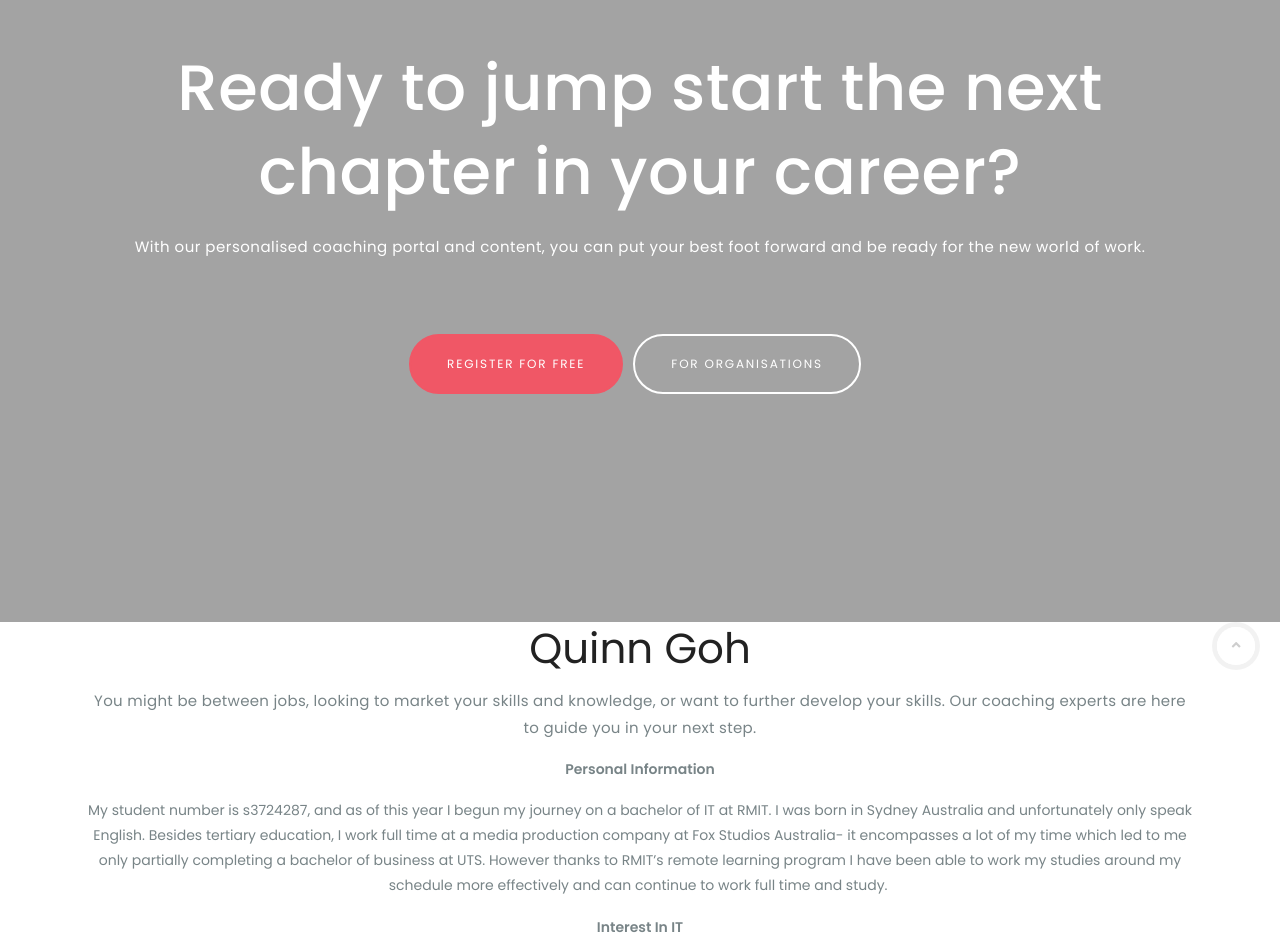
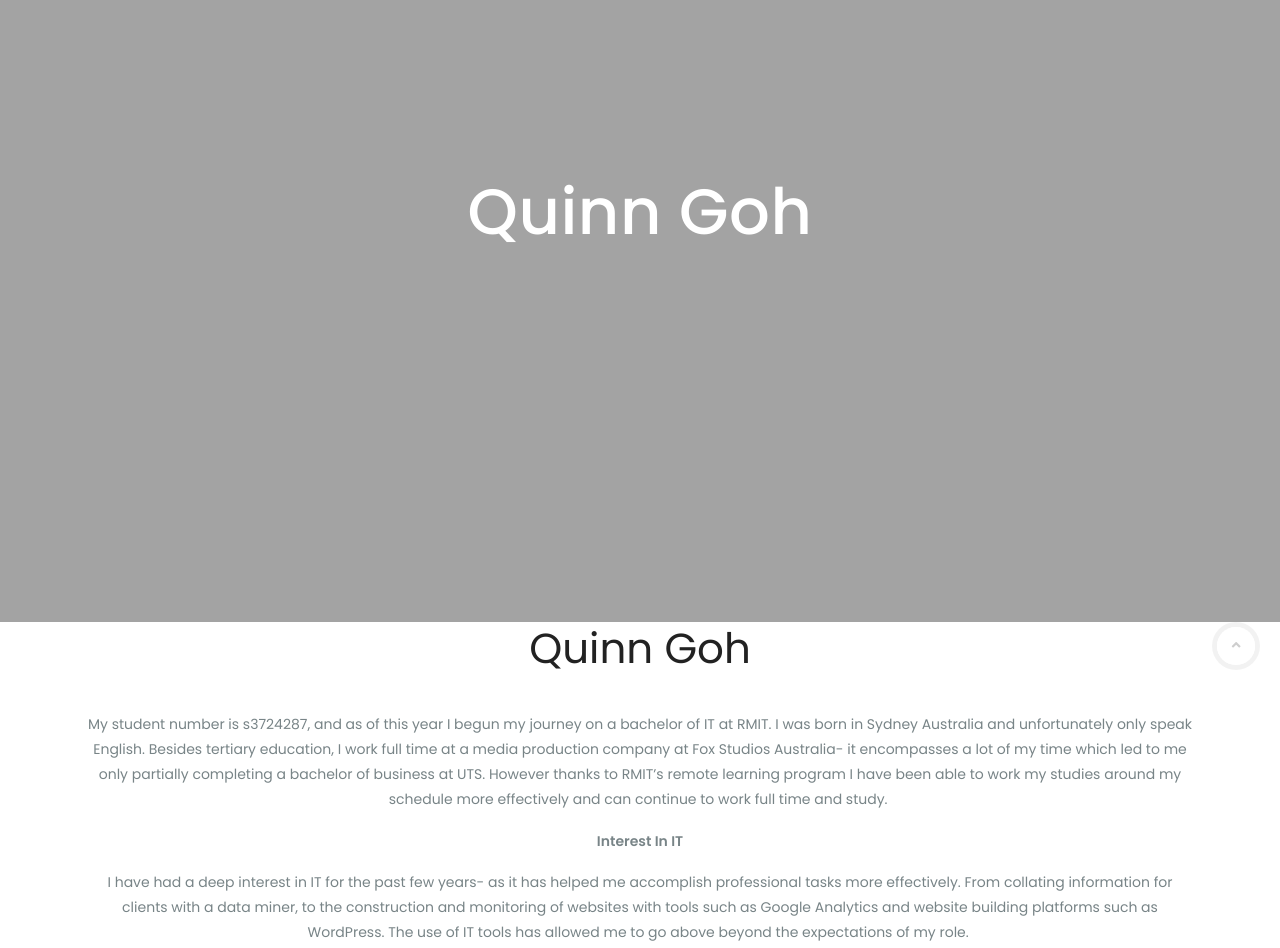
Before and after one commit to QGoh0809/s3724287-github.io, a website: page index.html in a window 1280 px wide. Shown: the part 178-1126 px from the top of the page. Drawn offline with Linux system fonts and the light colour scheme; some packages are replaced by stand-ins of ours; no server answers; a web font is replaced by a local one.

Commit message:
Update index.html

```diff
--- a/index.html
+++ b/index.html
@@ -35,14 +35,8 @@
   <div class="container">
     <div class="row">
       <div class="col-md-12">
-        <h1 class="m-b-20">Ready to jump start the next chapter in your career?<br>
+        <h1 class="m-b-20">Quinn Goh<br>
         </h1>
-        With our personalised coaching portal and content, you can put your best foot forward and be ready for the new world of work.
-		<p>
-		<br/>
-	    <br/>
-		</p>
-        <p><a class="btn btn-lg btn-circle btn-brand" href="https://app.yournewgig.com">REGISTER FOR FREE</a><a class="btn btn-lg btn-circle btn-outline-primary" href="corporate">For ORGANISATIONS</a></p>
       </div>
     </div>
   </div>
@@ -54,9 +48,7 @@
 <div class="row">
   <div class="col-md-12 m-auto text-center">
     <h1>Quinn Goh</h1>
-    <p class="lead">You might be between jobs, looking to market your skills and knowledge, or want to further develop your skills. Our coaching experts are here to guide you in your next step. </p>
-  <p><strong>Personal Information</strong></p>
-
+<br/>
 <p>My student number is s3724287, and as of this year I begun my journey on a bachelor of IT at RMIT. I was born in Sydney Australia and unfortunately only speak English. Besides tertiary education, I work full time at a media production company at Fox Studios Australia- it encompasses a lot of my time which led to me only partially completing a bachelor of business at UTS. However thanks to RMIT’s remote learning program I have been able to work my studies around my schedule more effectively and can continue to work full time and study.&nbsp;</p>
 
 <p><strong>Interest In IT</strong></p>
```
